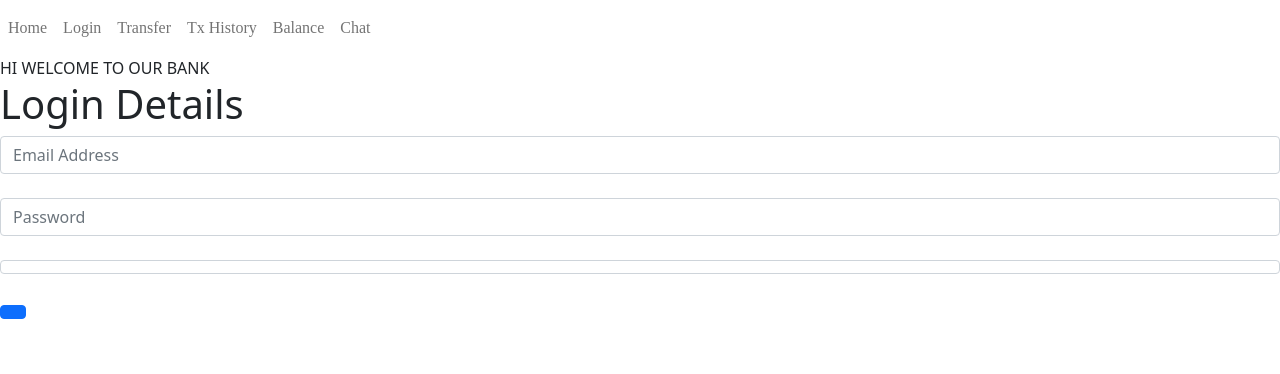
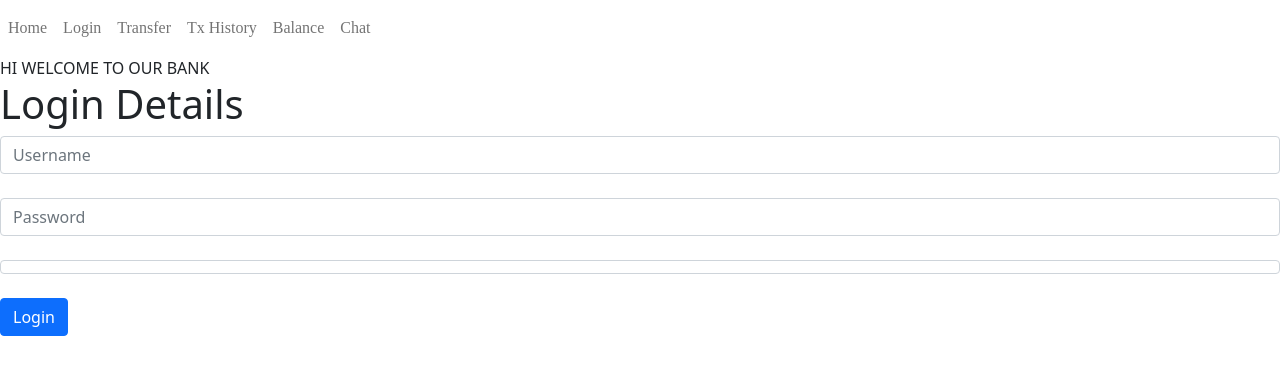
Before and after one commit to melvincwng/TT4_Group2, a React (Create React App) app in the folder techtrek/: page /login in a window 1280 px wide. Shown: the top 374 px of the page. Built offline with nearby package versions, Linux system fonts and the light colour scheme.

Commit message:
[Melvin] Implement login functionality & storing userData in localStorage

```diff
--- a/techtrek/src/App.js
+++ b/techtrek/src/App.js
@@ -1,8 +1,8 @@
 import React from "react";
 import { BrowserRouter as Router, Switch, Route, Link } from "react-router-dom";
 import NavigationBar from "./components/NavigationBar";
-import LoginPage from "./LoginPage";
 import "bootstrap/dist/css/bootstrap.min.css";
+import LoginPage from "./components/LoginPage";
 
 export default function App() {
   return (
--- a/techtrek/src/LoginPage.js
+++ /dev/null
@@ -1,57 +0,0 @@
-import React, { useState, useEffect } from "react";
-import { useHistory } from "react-router-dom";
-import Header from "./components/Header";
-
-function LoginPage() {
-  const [email, setEmail] = useState("");
-  const [password, setPassword] = useState("");
-  const history = useHistory();
-
-  useEffect(() => {
-    if (localStorage.getItem("user-info")) {
-      history.push("/add");
-    }
-  }, []);
-
-  function login() {
-    console.warn(email, password);
-  }
-
-  return (
-    <div>
-      <Header />
-      <h1> Login Details</h1>
-      <div>
-        <input
-          type="text"
-          placeholder="Email Address"
-          onChange={(e) => setEmail(e.target.value)}
-          className="form-control"
-        ></input>
-
-        <br />
-        <input
-          type="password"
-          placeholder="Password"
-          onChange={(e) => setPassword(e.target.value)}
-          className="form-control"
-        ></input>
-        <br />
-        <input
-          type="checkbox"
-          placeholder="Remember me"
-          className="form-control"
-        ></input>
-        <br />
-        <button
-          onClick={login}
-          className="btn btn-primary"
-          width="300"
-          height="300"
-        ></button>
-      </div>
-    </div>
-  );
-}
-
-export default LoginPage;
--- /dev/null
+++ b/techtrek/src/components/LoginPage.js
@@ -0,0 +1,97 @@
+import React, { useState, useEffect } from "react";
+import { useHistory } from "react-router-dom";
+import Header from "./Header";
+import axios from "axios";
+
+function LoginPage() {
+  const [username, setUsername] = useState("");
+  const [password, setPassword] = useState("");
+  const history = useHistory();
+  const url =
+    "https://ipllrj2mq8.execute-api.ap-southeast-1.amazonaws.com/techtrek/login";
+
+  useEffect(() => {
+    if (localStorage.getItem("user-info")) {
+      history.push("/add");
+    }
+  }, []);
+
+  function login() {
+    console.warn(username, password);
+  }
+
+  const config = {
+    headers: {
+      "x-api-key": "PXeFPCR73iU4khaSqcRM1KBX5SblxPm4R1Rzt07a",
+    },
+  };
+
+  function storeUserSession(data) {
+    var dataToStore = JSON.stringify(data);
+    localStorage.setItem("userData", dataToStore);
+    console.log(localStorage.userData);
+  }
+
+  function handleSubmit(e) {
+    async function fetchAPI(formData) {
+      try {
+        const response = await axios
+          .post(url, formData, config)
+          .then((response) => storeUserSession(response.data));
+        alert("You logged in!");
+        window.location.href = "/";
+      } catch (err) {
+        console.log(err);
+      }
+    }
+
+    e.preventDefault();
+    let formData = {};
+    formData["userName"] = username;
+    formData["userPass"] = password;
+    console.log(formData);
+    fetchAPI(formData);
+  }
+
+  return (
+    <div>
+      <form encType="multipart/form-data" onSubmit={handleSubmit}>
+        <Header />
+        <h1> Login Details</h1>
+        <div>
+          <input
+            type="text"
+            placeholder="Username"
+            onChange={(e) => setUsername(e.target.value)}
+            className="form-control"
+          ></input>
+
+          <br />
+          <input
+            type="password"
+            placeholder="Password"
+            onChange={(e) => setPassword(e.target.value)}
+            className="form-control"
+          ></input>
+          <br />
+          <input
+            type="checkbox"
+            placeholder="Remember me"
+            className="form-control"
+          ></input>
+          <br />
+          <button
+            onClick={login}
+            className="btn btn-primary"
+            width="300"
+            height="300"
+          >
+            Login
+          </button>
+        </div>
+      </form>
+    </div>
+  );
+}
+
+export default LoginPage;
```
Also changed, not shown: techtrek/src/LoginPage.html (deleted, +0 -10 lines), 1 other file (tests, documents, lock files or other folders).
